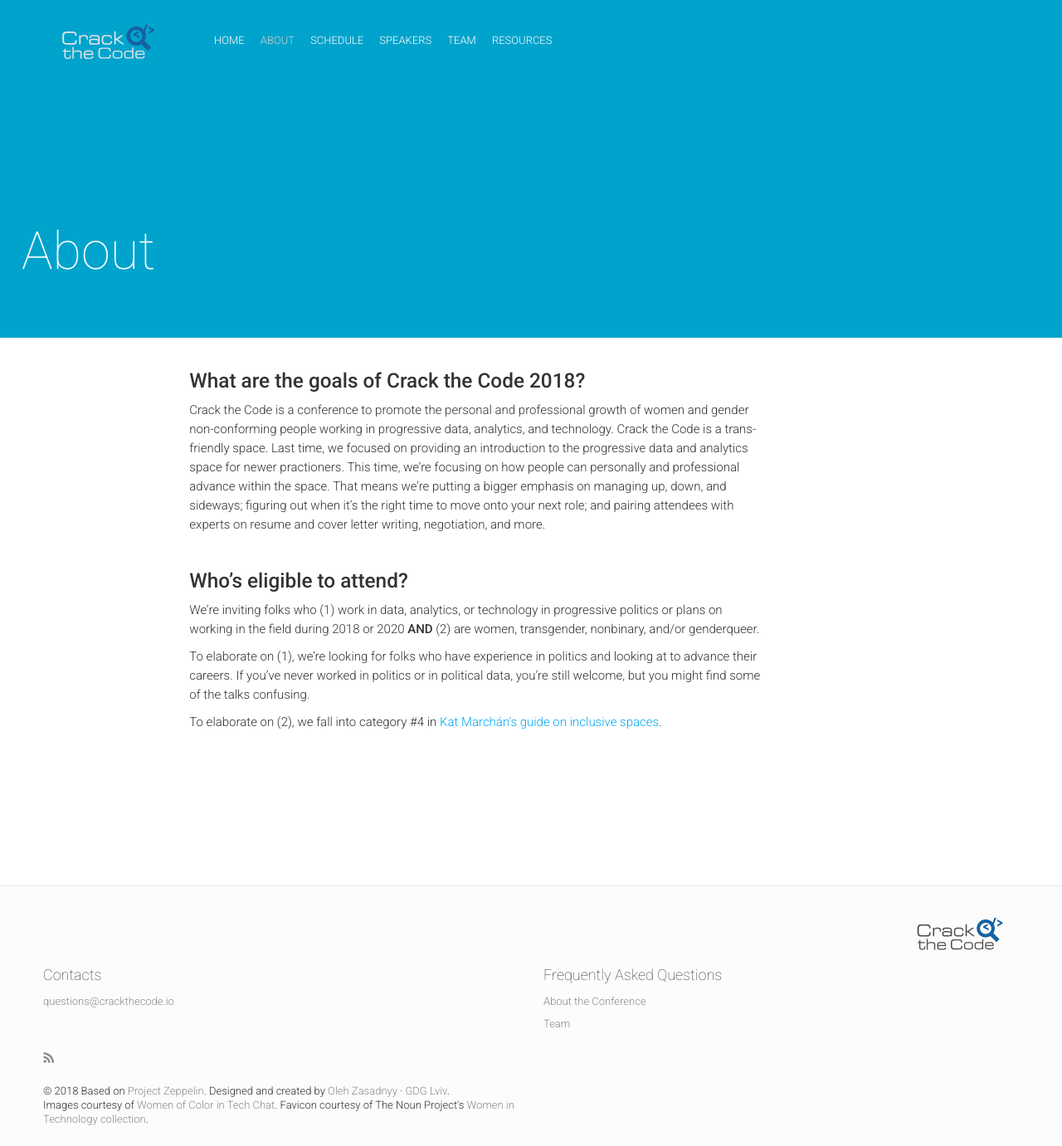
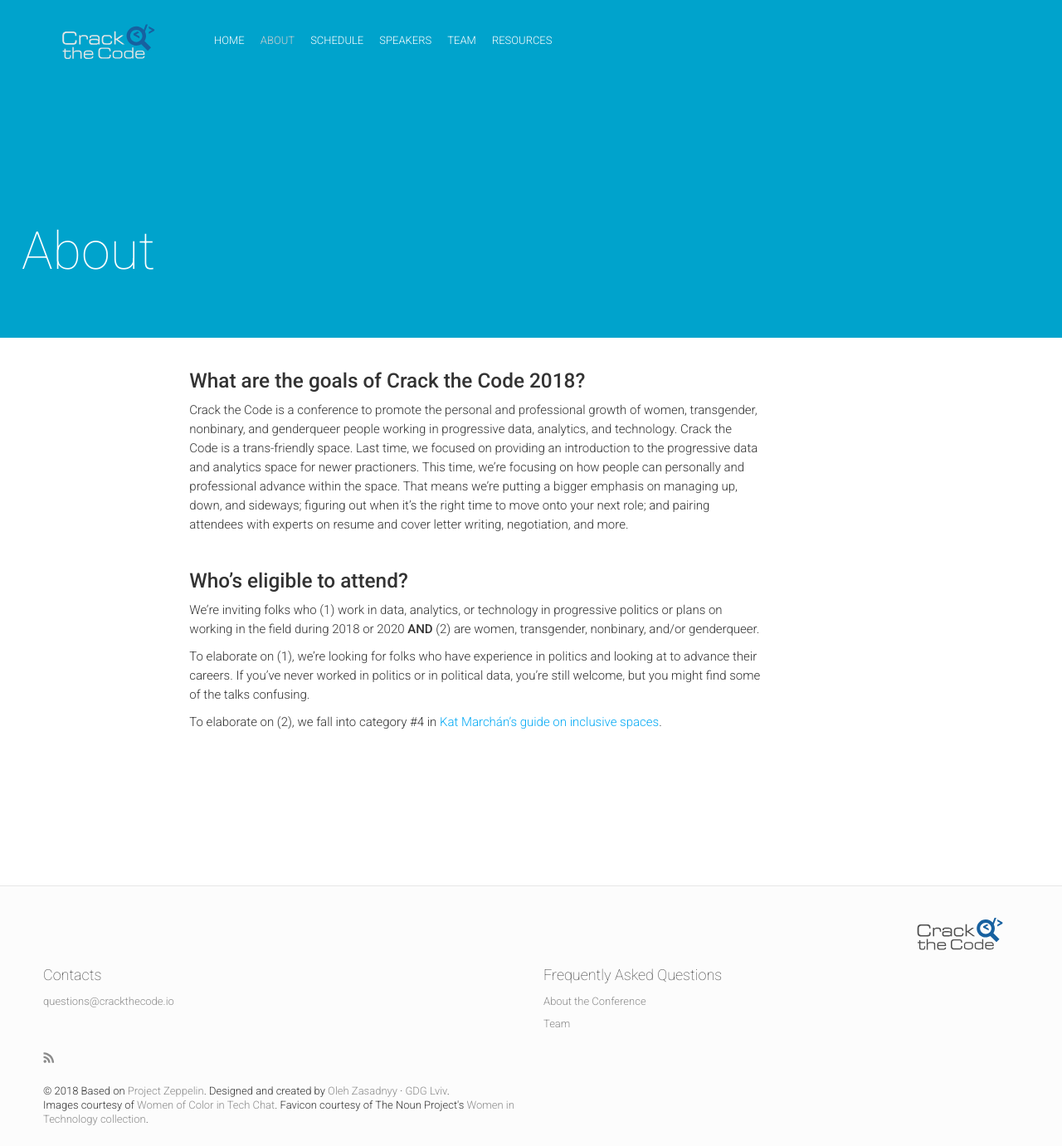
Before and after one commit to anniejw6/crackthecode_site, a Jekyll site: the page built from about.md, in a window 1280 px wide and 1381 px high. Shown: the whole window at 83% size. Built offline with Jekyll 4.4.1, drawn with Linux system fonts in a browser that asks for light colours; nearby versions of some CDN libraries; comment, search, counter and statistics services are not loaded.

Commit message:
update mission statement

```diff
--- a/about.md
+++ b/about.md
@@ -8,7 +8,7 @@ permalink: /about/
 ###### **What are the goals of Crack the Code 2018?**
 
 Crack the Code is a conference to promote the personal and professional
-growth of women and gender non-conforming people working in progressive data, analytics, and technology. Crack the Code is a trans-friendly space. Last time, we focused on providing an introduction to the progressive data and analytics space for newer practioners. This time, we're focusing on how people can personally and professional advance within the space. That means we're putting a bigger emphasis on managing up, down, and sideways; figuring out when it's the right time to move onto your next role; and pairing attendees with experts on resume and cover letter writing, negotiation, and more.
+growth of women, transgender, nonbinary, and genderqueer people working in progressive data, analytics, and technology. Crack the Code is a trans-friendly space. Last time, we focused on providing an introduction to the progressive data and analytics space for newer practioners. This time, we're focusing on how people can personally and professional advance within the space. That means we're putting a bigger emphasis on managing up, down, and sideways; figuring out when it's the right time to move onto your next role; and pairing attendees with experts on resume and cover letter writing, negotiation, and more.
 
 <br/>
 
```
